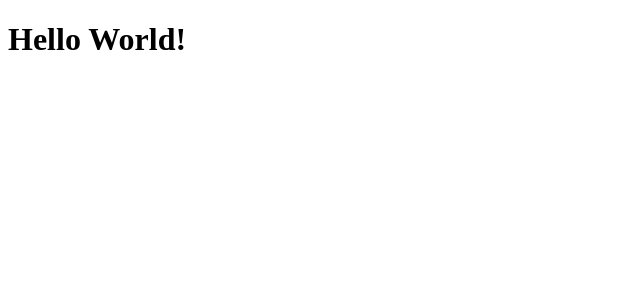
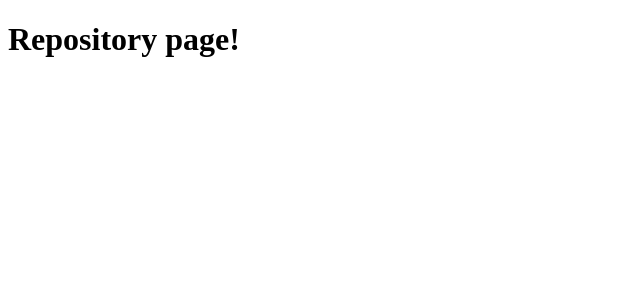
Before and after one commit to Note45/projetos-aulas-GoStack13, a React (Create React App) app in the folder primeiro-projeto-react/: page /repository in a window 1280 px wide. Shown: the top 300 px of the page, without its empty margins (0-640 px from the left). Built offline with nearby package versions, Linux system fonts and the light colour scheme; the HTML template or start-up script is replaced by a standard one.

Commit message:
Created router with react-router-dom

```diff
--- a/primeiro-projeto-react/package.json
+++ b/primeiro-projeto-react/package.json
@@ -12,6 +12,7 @@
     "@types/react-dom": "^16.9.0",
     "react": "^16.13.1",
     "react-dom": "^16.13.1",
+    "react-router-dom": "^5.2.0",
     "react-scripts": "3.4.3",
     "typescript": "~3.7.2"
   },
@@ -35,5 +36,8 @@
       "last 1 firefox version",
       "last 1 safari version"
     ]
+  },
+  "devDependencies": {
+    "@types/react-router-dom": "^5.1.5"
   }
 }
--- a/primeiro-projeto-react/src/App.tsx
+++ b/primeiro-projeto-react/src/App.tsx
@@ -1,9 +1,13 @@
 import React from 'react';
+import { BrowserRouter } from 'react-router-dom';
 
-function App() {
-  return (
-    <h1>Hello World!</h1>
-  );
-}
+import Routes from './routes';
+
+const App: React.FC = () => (
+  <BrowserRouter>
+    <Routes />
+  </BrowserRouter>
+);
+
 
 export default App;
--- /dev/null
+++ b/primeiro-projeto-react/src/pages/Dashboard/index.tsx
@@ -0,0 +1,7 @@
+import React from 'react';
+
+const Dashboard: React.FC = () => {
+  return <h1>Dashboard page!</h1>;
+}
+
+export default Dashboard;
--- /dev/null
+++ b/primeiro-projeto-react/src/pages/Repository/index.tsx
@@ -0,0 +1,7 @@
+import React from 'react';
+
+const Repository: React.FC = () => {
+  return <h1>Repository page!</h1>;
+}
+
+export default Repository;
--- /dev/null
+++ b/primeiro-projeto-react/src/routes/index.tsx
@@ -0,0 +1,14 @@
+import React from 'react';
+import { Switch, Route } from 'react-router-dom';
+
+import Dashboard from '../pages/Dashboard';
+import Repository from '../pages/Repository';
+
+const Routes: React.FC = () => (
+  <Switch>
+    <Route path='/' exact component={Dashboard} />
+    <Route path='/repository' component={Repository} />
+  </Switch>
+);
+
+export default Routes;
```
Also changed, not shown: 1 other file (tests, documents, lock files or other folders).
